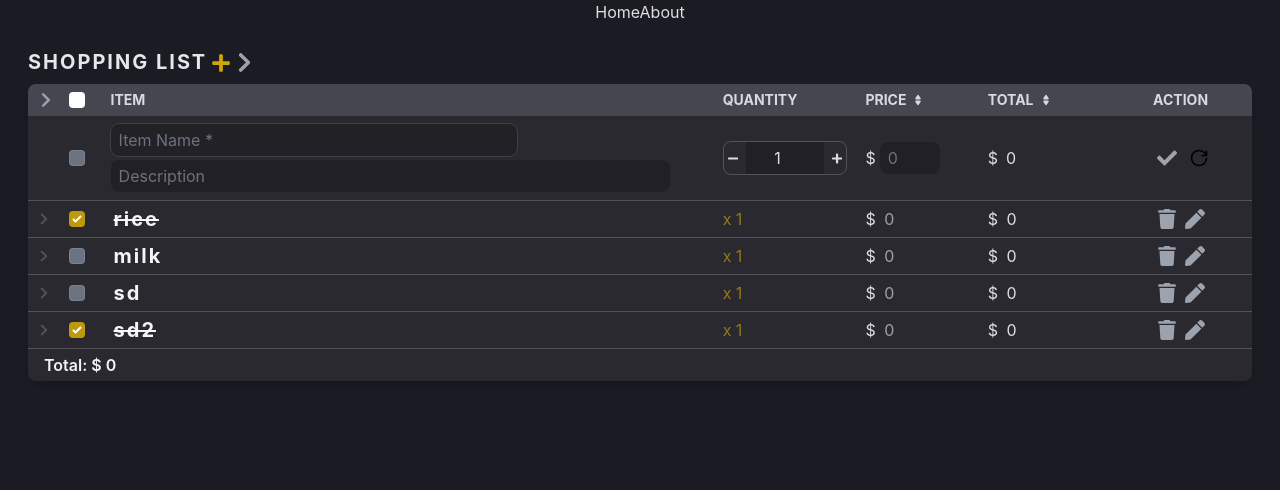
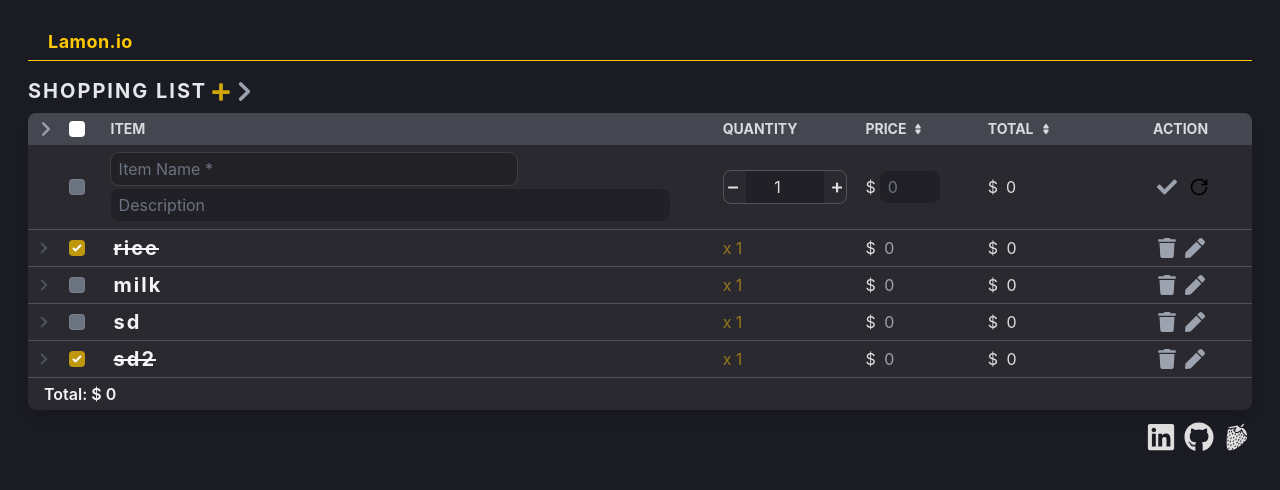
Before and after one commit to hoilamwong/shopping-list, a React (Create React App) app: page / in a window 1280 px wide. Shown: the top 490 px of the page. Built offline with nearby package versions, Linux system fonts and the light colour scheme; data requests are answered from the project's data file.

Commit message:
Update Styling + Include Socials - updated Header - updated socials in footer - disabled text select in most area

```diff
--- a/src/Footer.js
+++ b/src/Footer.js
@@ -1,9 +1,16 @@
 import React from 'react'
+import { FaLinkedin, FaGithub } from "react-icons/fa";
+import { GiStrawberry } from "react-icons/gi";
 
 const Footer = () => {
   return (
-    <footer>
-      fooooter
+    // <footer className='absolute inset-x-0 bottom-0 py-3'>
+    <footer className='inset-x-0 bottom-0 py-3'>
+      <div className='grid grid-flow-col auto-cols-max gap-2 justify-end '>
+        <a href='https://www.linkedin.com/in/hoi-lam-wong-05b05528a/' target="_blank" className='hover:text-darkLamon/80'><FaLinkedin size={30}/> </a>
+        <a href='https://github.com/hoilamwong/shopping-list' target="_blank" className='hover:text-darkLamon/80'><FaGithub size={30}/> </a>
+        <a href='https://3d-strawberry-cake.vercel.app/' target="_blank" className='hover:text-darkLamon/80'><GiStrawberry size={30}/></a>
+      </div>
     </footer>
   )
 }
--- a/src/Header.js
+++ b/src/Header.js
@@ -2,11 +2,9 @@ import React from 'react'
 
 const Header = () => {
   return (
-    <Header>
-      <div className='font-bold text-left mt-4 p-5 pb-1 text-lg text-darkLamon tracking-wide '>
-        Lamon.io
-      </div>
-    </Header>
+    <div className='border-b border-darkLamon font-bold text-left p-5 pb-1 text-lg text-darkLamon tracking-wide '>
+      Lamon.io
+    </div>
   )
 }
 
--- a/src/ShoppingList.js
+++ b/src/ShoppingList.js
@@ -2,9 +2,11 @@ import React, { useEffect, useState, useRef } from 'react'
 import { FaTrash, FaPen, FaPlus, FaSpinner } from "react-icons/fa";
 import { IoIosArrowForward } from "react-icons/io";
 import AddItem from './AddItem';
+import Header from './Header';
+
 import apiRequest from './apiRequest';
-
 import api from './api/lists';
+import Footer from './Footer';
 
 function ShoppingList() {
 	const LIST_NAME = 'shopping-list'
@@ -287,7 +289,8 @@ function ShoppingList() {
 	}
 
 	return (
-		<div className='ml-5 mr-5 p-2 relative overflow-x-auto'>
+		<div className='ml-5 mr-5 p-2 relative overflow-x-auto h-screen select-none'>
+      <Header />
 
 			<div className='flex uppercase text-xl text-left font-bold text-gray-200 mt-4 mb-2 tracking-widest items-center'>
 				<span className='select-text'>shopping list</span>
@@ -309,7 +312,6 @@ function ShoppingList() {
 					/>
 				</div>
 			</div>
-
 
 			{/* Items Table */}
 			<div className='relative overflow-x-auto shadow-lg rounded-lg  bg-darkPanel'>
@@ -518,6 +520,8 @@ function ShoppingList() {
 					</div>
 				</div>
 			</div>
+
+			<Footer />
 		</div>
 	)
 }
--- a/src/index.js
+++ b/src/index.js
@@ -20,8 +20,8 @@ root.render(
   //   <RouterProvider router={router} />
   // </React.StrictMode>
   <BrowserRouter>
-  <Link to="/">Home</Link>
-  <Link to="/about">About</Link>
+  {/* <Link to="/">Home</Link>
+  <Link to="/about">About</Link> */}
     <App />
   </BrowserRouter>
 );
```
